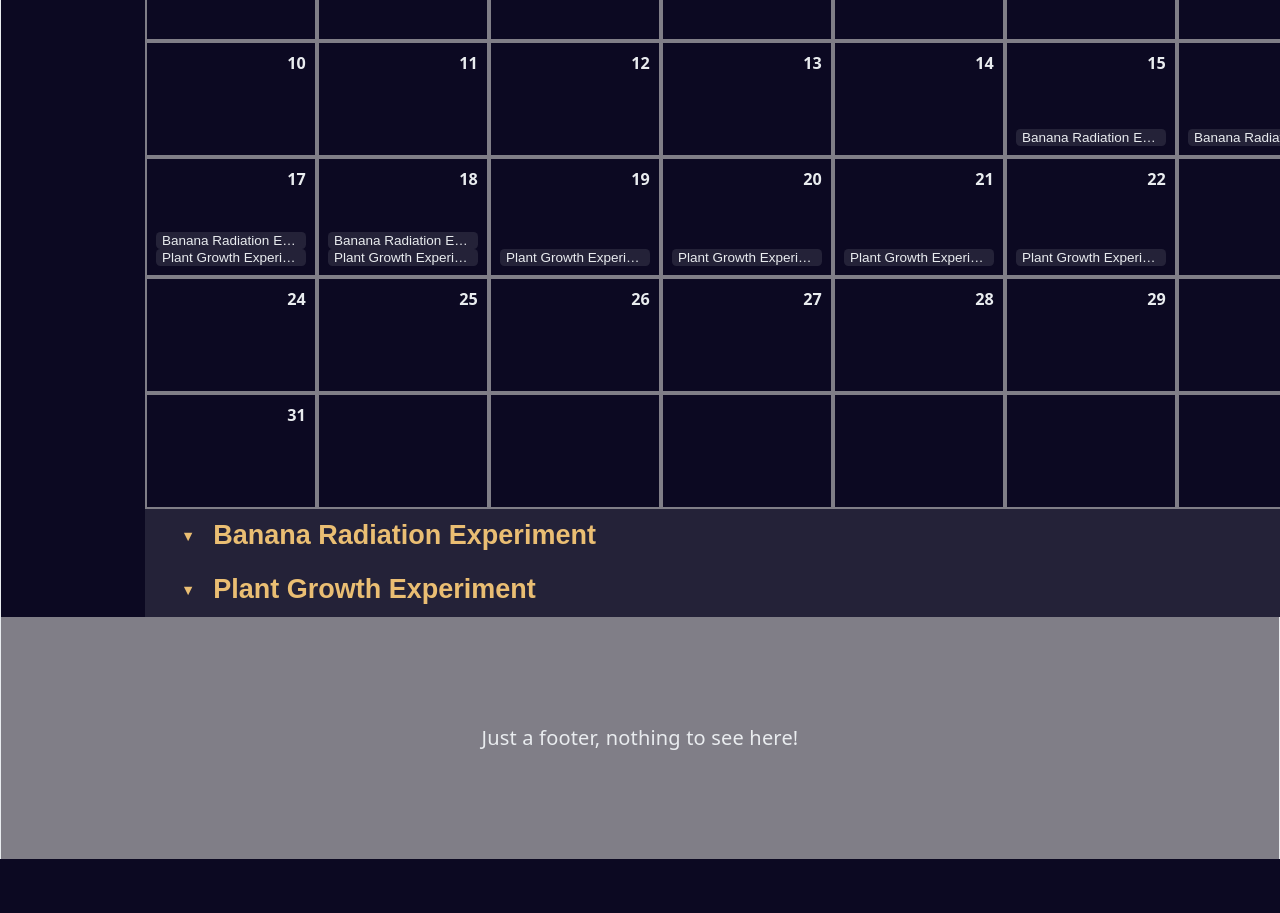
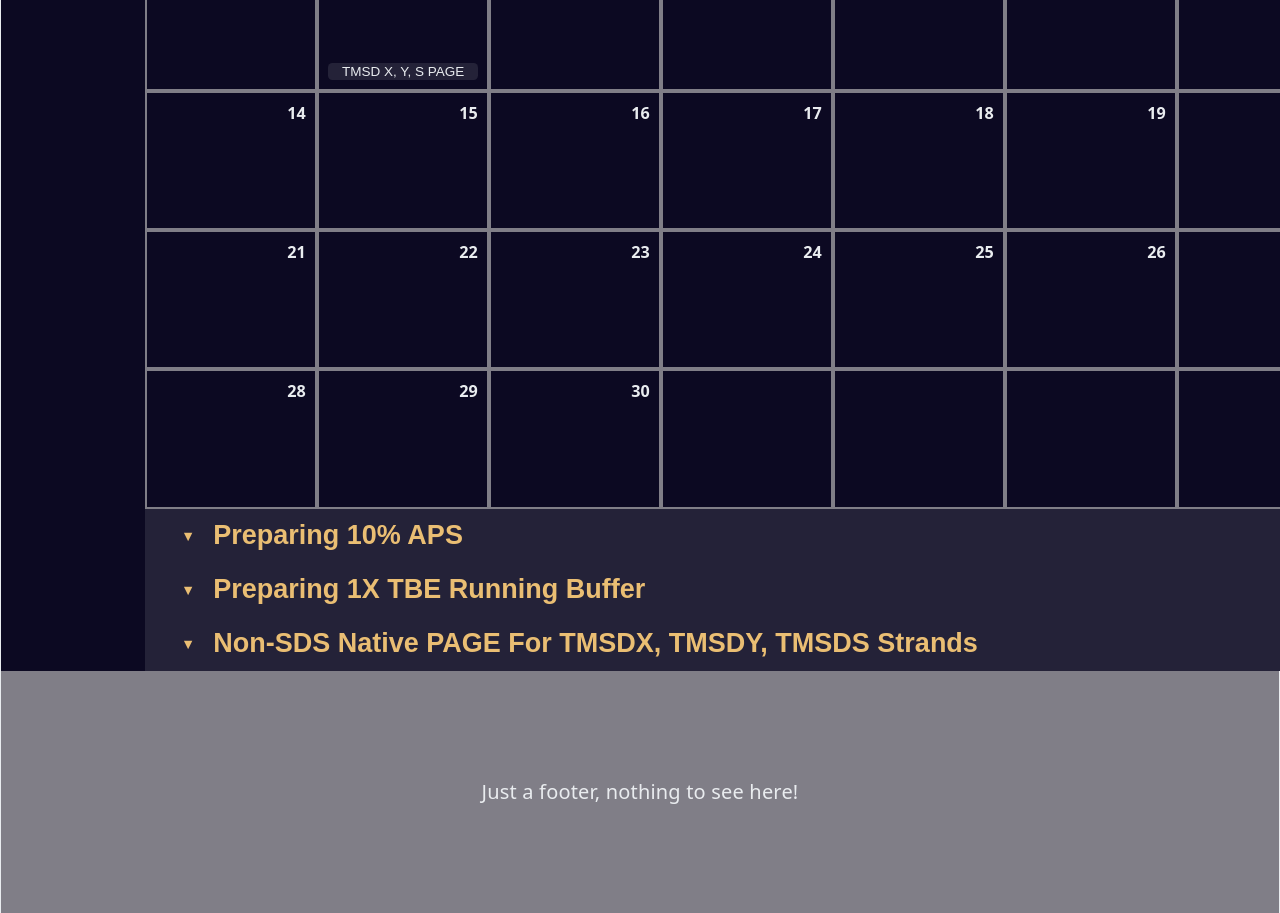
Before and after one commit to UCalgary-BIOMOD/UCalgary-BIOMOD-2026-Wiki, a React (Vite) app in the folder biomod-wiki/: page /notebook in a window 1280 px wide. Shown: the part 360-1273 px from the top of the page. Before the commit the page ends 1219 px from the top, so only its background shows below. Built offline with nearby package versions, Linux system fonts and the light colour scheme.

Commit message:
fix: Ensure notebook compatibility and fix issues with dates
I ensured cross compatibility between the document version and the markdown files for the notebook experiments. I also fixed it to allow for individual dates of the experiments (listed) and not just a range of dates.

```diff
--- a/biomod-wiki/src/Components/ExperimentCard.jsx
+++ b/biomod-wiki/src/Components/ExperimentCard.jsx
@@ -3,9 +3,9 @@ import VerticalCard from "./VerticalCard.jsx"
 import ImageCarousel from "./ImageCarousel.jsx"
 import TextBlock from "./TextComponents.jsx"
 import ReactMarkdown from "react-markdown"
+import {DateTime} from "luxon"
 
-
-export default function ExperimentCard({id, startDate, endDate, researchers = [], content, images = [], isActive}) {
+export default function ExperimentCard({id, dates, researchers = [], content, images = [], isActive}) {
 
     const dateFormatOptions = {
         year: "numeric",
@@ -16,14 +16,15 @@ export default function ExperimentCard({id, startDate, endDate, researchers = []
 
 
 
-    const formattedStart = new Date(startDate).toLocaleDateString("en-CA", dateFormatOptions)
-    const formattedEnd = new Date(endDate).toLocaleDateString("en-CA", dateFormatOptions)
+
 
     return (
         <div id = {`experiment-${id}`} className = {`${styles.experimentCard} ${isActive ? styles.active : ""}`}>
             <div className = {styles.experimentText}>
                 <TextBlock
-                    heading = {`${formattedStart} - ${formattedEnd}`}
+                    heading = {dates
+                        .map((date) => DateTime.fromJSDate(date).toFormat("MMMM d"))
+                        .join(", ")}
                     size = "h3"
 
                 />
@@ -35,14 +36,17 @@ export default function ExperimentCard({id, startDate, endDate, researchers = []
                     {content}
                 </ReactMarkdown>
             </div>
-            <ImageCarousel
+            {images.length > 0 &&(
+               <ImageCarousel
                 className = {styles.experimentImages}
                 caption=""
                 imgs={images.map((src, index) => ({
                     id: index,
                     src
                 }))}
-            />
+                />
+            )}
+
         </div>
     )
 }
--- a/biomod-wiki/src/Components/ExperimentCard.module.css
+++ b/biomod-wiki/src/Components/ExperimentCard.module.css
@@ -2,7 +2,7 @@
     text-align: left;
     display: flex;
     flex-direction: row;
-    justify-content: space-around;
+
     position: relative;
 }
 
@@ -12,5 +12,5 @@
 
 .experimentText{
     flex: 0 0 60%;
-
+    text-align:left;
 }
--- a/biomod-wiki/src/Components/NotebookComponent.jsx
+++ b/biomod-wiki/src/Components/NotebookComponent.jsx
@@ -27,7 +27,7 @@ const days = [
     "Saturday"
 ]
 
-const MIN_MONTH = DateTime.fromObject({year: 2026, month: 5}).startOf("month")
+const MIN_MONTH = DateTime.fromObject({year: 2026, month: 6}).startOf("month")
 const MAX_MONTH = DateTime.fromObject({year: 2026, month:9}).startOf("month")
 
 export default function NotebookComponent({experiments, setActiveExperimentId}) {
@@ -133,15 +133,18 @@ export default function NotebookComponent({experiments, setActiveExperimentId})
 
 
                             const activeExperiments = experiments.filter((experiment) => {
+                                if (!Array.isArray(experiment.dates)) {
+                                    return false;
+                                }
 
-                                const start = DateTime.fromJSDate(experiment.startDate, {zone: "UTC"})
-                                const end = DateTime.fromJSDate(experiment.endDate, {zone: "UTC"})
+                                return experiment.dates?.some((date) => {
+                                    const activeDate = DateTime.fromJSDate(date, { zone: "UTC" });
 
-                                return (
-                                    currentDate >= start.startOf("day") &&
-                                    currentDate <= end.endOf("day")
-                                )
+
+                                    return currentDate.hasSame(activeDate, "day");
+                                })
                             })
+
                             const hasExperiment = activeExperiments.length > 0
                             return (
                                 <div
@@ -155,9 +158,10 @@ export default function NotebookComponent({experiments, setActiveExperimentId})
                                     {day && <span className = {styles.dayNumber}>{day}</span>}
                                     <div className = {styles.experimentList}>
                                         {activeExperiments.map((experiment) => {
+
                                             return (
                                             <button
-                                                key = {experiment.id}
+                                                key={`${experiment.id}-${currentDate.toISODate()}`}
                                                 onClick={() => {
                                                     setActiveExperimentId(null)
 
@@ -169,7 +173,7 @@ export default function NotebookComponent({experiments, setActiveExperimentId})
                                                 }}
                                                 className = {styles.experimentLink}
                                             >
-                                                {experiment.title}
+                                                {experiment.caption}
                                             </button>
                                         )})}
                                     </div>
--- /dev/null
+++ b/biomod-wiki/src/content/experiments/1X-TBE.md
@@ -0,0 +1,47 @@
+---
+id: 2
+title: Preparing 1X TBE Running Buffer
+caption: 1X TBE Buffer
+dates:
+- 2026-06-02
+researchers:
+  - Sofea
+  - Sukhman
+  - Neeor
+
+tag:
+  - TMSD
+---
+
+## Objective
+
+Make 1x TBE buffer for TMSD native PAGE experiment
+
+## Materials
+
+- 2.033 g Magnesium Chloride Hexahydrate
+- 900 mL Deionized Water
+- 100 mL 10X TBE
+- Weigh Boat
+- Scale
+- Scoopula
+- 15 mL Conical Tube
+- 500 mL Graduated Cylinder
+- 1 L Bottle
+
+## Procedure
+
+1. Made 1M MgCl₂:
+  a. Weighed out 2.033 grams of magnesium chloride hexahydrate in a weighing boat.
+  b. Added 10 mL of deionized water in the 15 mL conical tube.
+  c. Transferred the magnesium chloride hexahydrate into the tube containing the deionized water, close, and shook well to dissolve.
+2. In a 500 mL graduated cylinder, we measured out 890 mL of deionized water and transferred it into the 1 L bottle.
+3. In the same graduated cylinder we measured out 100 mL of 10x TBE, then transferred into the same bottle containing the deionized water.
+4. Added in 10 mL 1M MgCl₂ into the same bottle containing the water and 10x TBE.
+5. Closed the bottle tightly and mixed thoroughly by inverting and shaking slightly.
+6. Labelled the bottle and stored buffer at room temperature in the cabinet.
+
+## Notes/Observations
+
+- We weighed out 2033.5 mg of magnesium chloride hexahydrate.
+- When mixing the buffer appeared to be slightly cloudy, but started to settle after a minute.
--- /dev/null
+++ b/biomod-wiki/src/content/experiments/TEN-APS.md
@@ -0,0 +1,40 @@
+---
+id: 1
+title: Preparing 10% APS
+caption: Preparing 10% APS
+dates:
+- 2026-06-02
+
+researchers:
+  - Sofea
+  - Sukhman
+
+
+tag:
+  - TMSD
+---
+
+## Objective
+
+Make 10% APS for making native PAGE gel
+
+## Materials
+
+- 1.5 g Ammonium Persulfate (APS)
+- 15 mL Deionized Water
+- 50 mL Conical Tube
+- Scoopula
+- Weigh Boat
+- Scale
+
+## Procedure
+
+1. Added 15 mL of deionized water into a 50 mL conical tube.
+2. We weighed out 1.5 grams of ammonium persulfate in a weighing boat.
+3. Transferred the ammonium persulfate into the same tube containing the deionized water.
+4. Mixed thoroughly by inverting and shaking slightly to fully dissolve the powder.
+5. Labelled the tube and stored in the fridge; use within a week.
+
+## Notes/Observations
+
+We weighed out 1501.7 mg of ammonium persulfate.
--- /dev/null
+++ b/biomod-wiki/src/content/experiments/TMSD.md
@@ -0,0 +1,51 @@
+---
+id: 3
+title: Non-SDS Native PAGE For TMSDX, TMSDY, TMSDS Strands
+caption: TMSD X, Y, S PAGE
+dates:
+    - 2026-06-08
+    - 2026-07-14
+    - 2026-07-16
+    - 2026-07-20
+
+researchers:
+  - Sofea
+  - Sukhman
+  - Neeor
+
+tag:
+  - TMSD
+---
+
+## Objective
+
+Make 1x TBE buffer for TMSD native PAGE experiment
+
+## Materials
+
+- 2.033 g Magnesium Chloride Hexahydrate
+- 900 mL Deionized Water
+- 100 mL 10X TBE
+- Weigh Boat
+- Scale
+- Scoopula
+- 15 mL Conical Tube
+- 500 mL Graduated Cylinder
+- 1 L Bottle
+
+## Procedure
+
+1. Made 1M MgCl₂:
+  a. Weighed out 2.033 grams of magnesium chloride hexahydrate in a weighing boat.
+  b. Added 10 mL of deionized water in the 15 mL conical tube.
+  c. Transferred the magnesium chloride hexahydrate into the tube containing the deionized water, close, and shook well to dissolve.
+2. In a 500 mL graduated cylinder, we measured out 890 mL of deionized water and transferred it into the 1 L bottle.
+3. In the same graduated cylinder we measured out 100 mL of 10x TBE, then transferred into the same bottle containing the deionized water.
+4. Added in 10 mL 1M MgCl₂ into the same bottle containing the water and 10x TBE.
+5. Closed the bottle tightly and mixed thoroughly by inverting and shaking slightly.
+6. Labelled the bottle and stored buffer at room temperature in the cabinet.
+
+## Notes/Observations
+
+- We weighed out 2033.5 mg of magnesium chloride hexahydrate.
+- When mixing the buffer appeared to be slightly cloudy, but started to settle after a minute.
--- a/biomod-wiki/src/content/experiments/banana-radiation.md
+++ /dev/null
@@ -1,21 +0,0 @@
----
-id: 1
-title: Banana Radiation Experiment
-startDate: 2026-05-15
-endDate: 2026-05-18
-researchers:
-  - Allan
-  - Sofea
-  - Shahzaib
-images:
-  - /images/aptonix-logo.png
-  - /images/i-want-to-go-home.jpg
----
-
-We found that eating **10,000 bananas** sufficiently raised the radioactivity of our participants by 1 Roentgen.
-
-The participant later died from eating too many bananas.
-
-## Notes
-
-Will seek replicates.
--- a/biomod-wiki/src/content/experiments/plant-growth.md
+++ /dev/null
@@ -1,19 +0,0 @@
----
-id: 2
-title: Plant Growth Experiment
-startDate: 2026-05-17
-endDate: 2026-05-22
-researchers:
-  - Neeor
-  - Nam
-  - Mayuri
-images:
-  - /images/aptonix-logo.png
-  - /images/i-want-to-go-home.jpg
----
-
-Our lab identified three plant variants that had statistically significant growth potential compared to the control. Adding Gatorade to the progeny of these plants caused them to die. Weak.
-
-## Notes
-
-We used blue Gatorade.
--- a/biomod-wiki/src/features/notebook/Notebook.jsx
+++ b/biomod-wiki/src/features/notebook/Notebook.jsx
@@ -21,6 +21,7 @@ function loadExperiments({markdownFiles}) {
             slug: path.split("/").pop().replace(".md", "")
         }
     })
+    .sort((a, b) => a.id - b.id);
 }
 
 export default function Notebook() {
```
